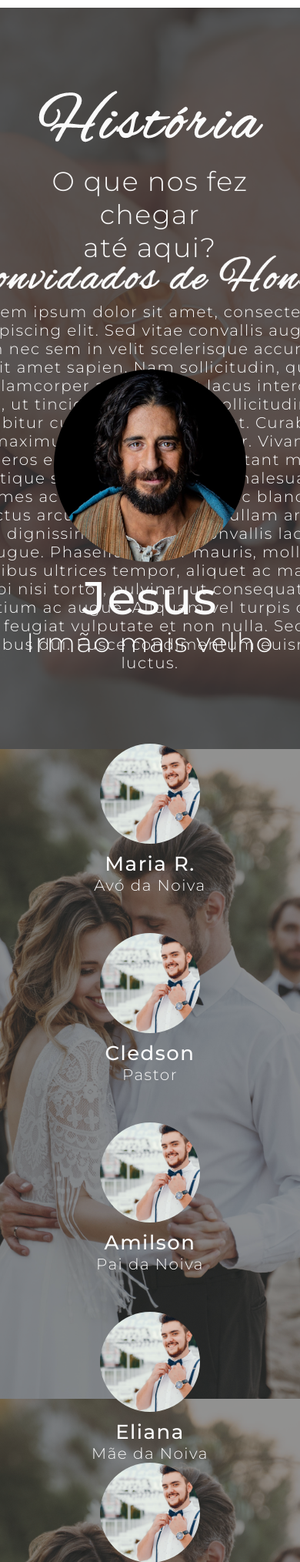
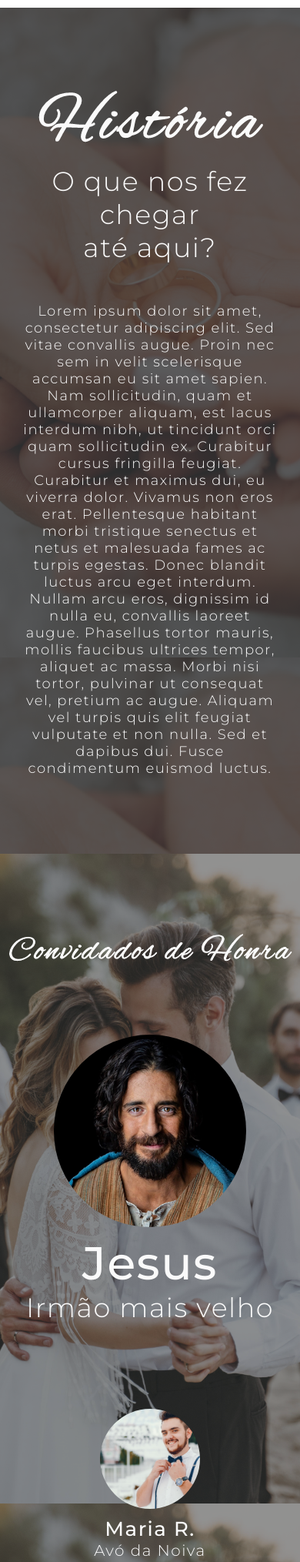
Before and after one commit to EdsonnOliveira/Wedding-Edson, a PHP site: page / in a window 390 px wide; the page is wider, and only the part inside the window is pictured. Shown: the part 2173-4202 px from the top of that part at 77% size. Run offline with PHP 8.4, Linux system fonts and the light colour scheme.

Commit message:
Fixes Responsive

```diff
--- a/CSS/index.css
+++ b/CSS/index.css
@@ -50,9 +50,18 @@
     background-attachment: fixed;
 }
 
-#history > h4{
+#history > h4 {
     font-size: 20px;
     width: 500px;
+    box-sizing: border-box;
+}
+
+@media only screen and (max-width: 800px) {
+    #history > h4 {
+        font-size: 18px;
+        width: 100%;
+        padding: 0 30px;
+    }
 }
 
 #honor {
@@ -90,13 +99,26 @@
 }
 
 @media only screen and (max-width: 800px) {
+    #honor {
+        height: max-content;
+    }
+
+    .honor > img:first-child {
+        width: 370px;
+    }
+
     .boxDivisor {
         flex-direction: column;
     }
 
+    .boxDivisor > .boxes {
+        gap: 0;
+    }
+
     .boxDivisor > .boxes > div {
         flex-direction: column;
-        gap: 50px
+        gap: 50px;
+        margin-bottom: 30px;
     }
 }
 
@@ -112,3 +134,9 @@
 #kids > img:first-child {
     width: 600px;
 }
+
+@media only screen and (max-width: 800px) {
+    #kids > img:first-child {
+        width: 400px;
+    }
+}
```
